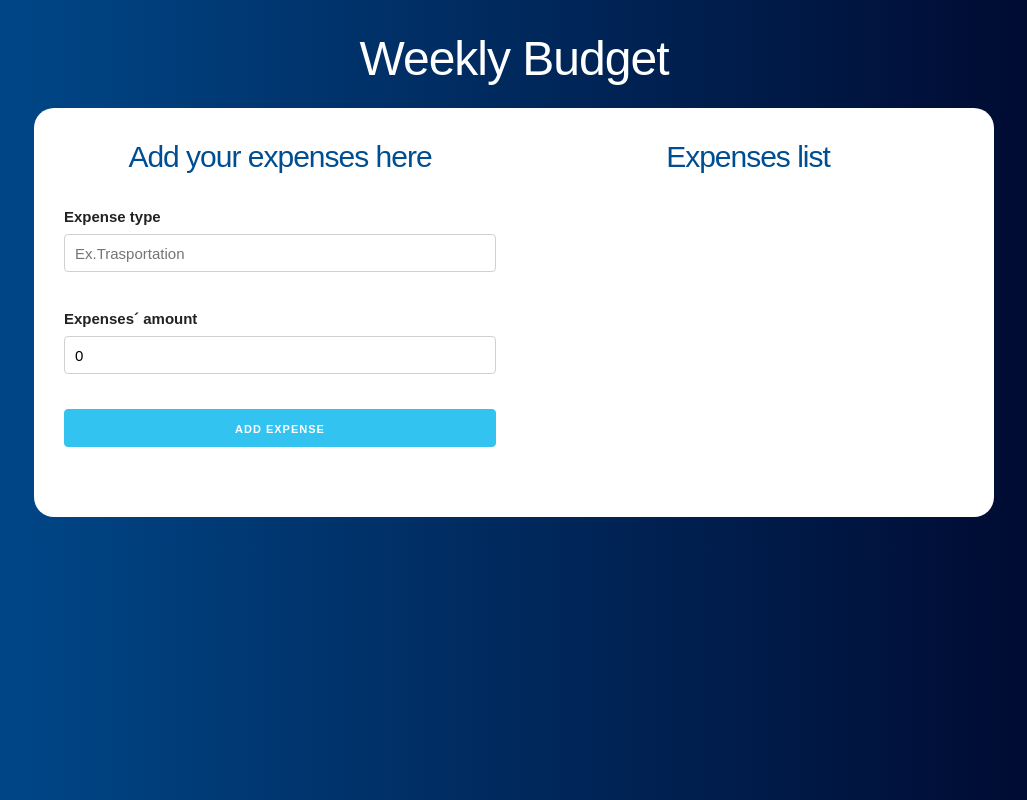
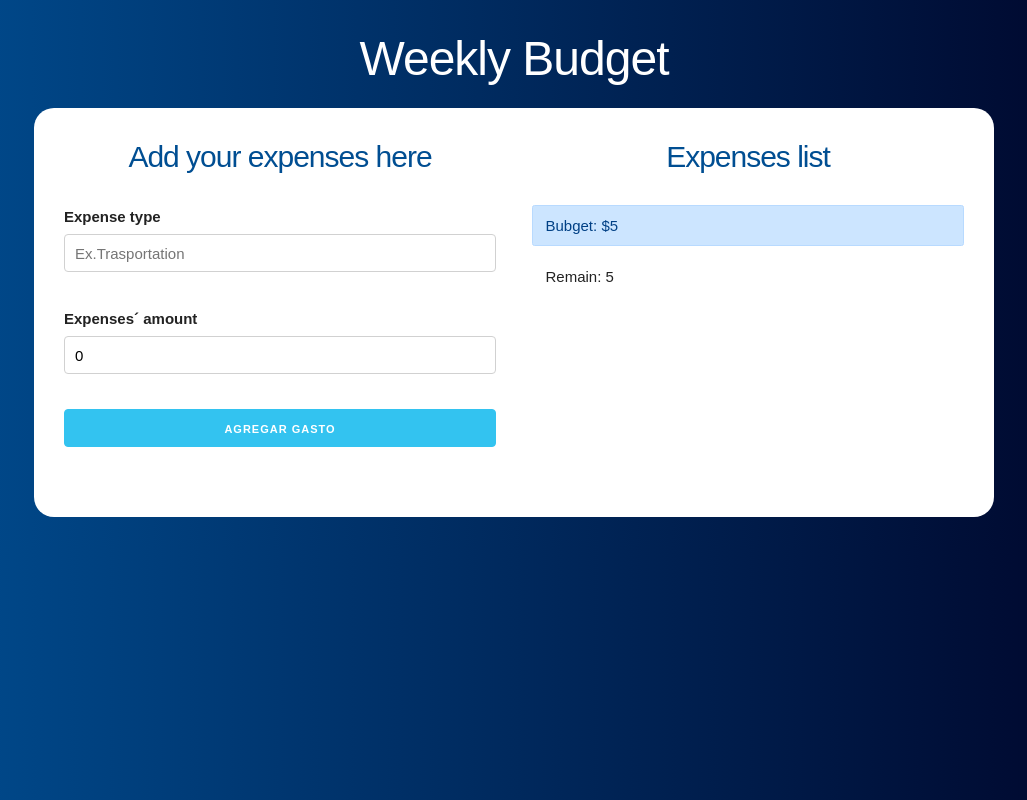
Before and after one commit to cneme23/BudgetManager, a React (Create React App) app in the folder budget-manager/: page / in a window 1280 px wide. Both pictures are taken after typing "5" into the empty fields and a click on the input "Define Budget". Shown: the whole page, without its empty margins (126-1153 px from the left). Built offline with nearby package versions, Linux system fonts and the light colour scheme.

Commit message:
Adding changes

```diff
--- a/budget-manager/src/App.js
+++ b/budget-manager/src/App.js
@@ -1,7 +1,8 @@
-import React,{useState} from "react";
+import React,{useState,useEffect} from "react";
 import Question from "./components/Question";
 import Form from "./components/Form"
 import ExpensesList from "./components/ExpensesList";
+import BudgetControl from "./components/BudgetControl";
 
 
 function App() {
@@ -16,15 +17,31 @@ const [remain, saveRemain]=useState(0);
 
 const [showquestion,updateQuestion]=useState(true);
 const [expenses,saveExpenses]=useState([]);
+const [expense, saveExpense]=useState({});
+const [createxpense,saveCreateExpense]= useState(false);
+
+//UseEffect que actualice el restatnte
+
+useEffect( () => {
+  if(createxpense){
+
+//Agrega el nuevo presupuesto
+  saveExpenses([
+    ...expenses,expense
+  ]);
+
+  //Resta del presupuesto actual
+const remainBudget = remain - expense.quantity;
+saveRemain(remainBudget);
+
+
+saveCreateExpense(false)
+}
+},[expense]);
 
 
 //Aca definimos una funcion que se va a ejecutar cuando agreguemos un nuevo gasto
 
-const addingNewExpense = expense => {
-saveExpenses([
-  ...expenses,expense
-])
-}
 
 
   return (
@@ -45,7 +62,8 @@ saveExpenses([
        <div className="row">
         <div className= "one-half column">
             <Form
-            addingNewExpense={addingNewExpense}
+            saveExpense={saveExpense}
+            saveCreateExpense={saveCreateExpense}
             />
         </div>
 
@@ -53,6 +71,11 @@ saveExpenses([
             <ExpensesList
             expenses={expenses}
             />
+
+            <BudgetControl
+              budget={budget}
+              remain={remain}
+              />
         </div>
 
       </div>
--- /dev/null
+++ b/budget-manager/src/components/BudgetControl.js
@@ -0,0 +1,20 @@
+import React from "react";
+const BudgetControl =({budget,remain}) => {
+    return (
+        <>
+        <div className= "alert alert-primary">
+        Bubget: ${budget}
+
+        </div>
+
+        <div className="alert">
+
+        Remain: {remain}
+
+
+        </div>
+        </>
+    )
+}
+
+export default BudgetControl;
--- a/budget-manager/src/components/Form.js
+++ b/budget-manager/src/components/Form.js
@@ -2,27 +2,23 @@ import React, {useState} from "react";
 import Error from "./Error";
 import shortid from "shortid";
 
-const Form = ({addingNewExpense}) => {
+const Form = ({saveExpense,saveCreateExpense}) => {
 
     const [name,saveName]= useState("");
     const [quantity, saveQuantity]= useState(0);
-    const [error, saveError]= useState(false);
+    const [error, saveError] = useState(false);
 
 
 //Aqui vamos a hacer una funcion para que el usuario agregue el gasto
 
 const addExpense = e => {
     e.preventdefault();
-
-
 //Aqui vamos a hacer la validacion
 if(quantity < 1 || isNaN(quantity)|| name.trim()=== ""){
     saveError(true);
     return;
 }
 saveError(false);
-
-
 
 //Aqui vamos a construir el gasto
 const expense = {
@@ -32,16 +28,16 @@ const expense = {
     id:shortid.generate()
 }
 
-
 //Aqui vamos a pasar el gasto al componente principal
-addingNewExpense(expense);
+saveExpense(expense);
+saveCreateExpense(true);
 //Aqui vamos a resetear al form
 
 saveName("");
 saveQuantity(0);
 
 }
-    return(
+    return (
         <form
             onSubmit={addExpense}
         >
@@ -67,14 +63,14 @@ saveQuantity(0);
                        className="u-full-width"
                        placeholder="ex.300"
                        value={quantity}
-                       onChange={e => saveQuantity(parseInt (e.target.value,10))}
+                       onChange={e => saveQuantity(parseInt(e.target.value,10))}
                 />
             </div>
 
             <input
                 type="submit"
                 className ="button-primary u-full-width"
-                value="Add Expense"
+                value="Agregar gasto"
             />
 
 
```
